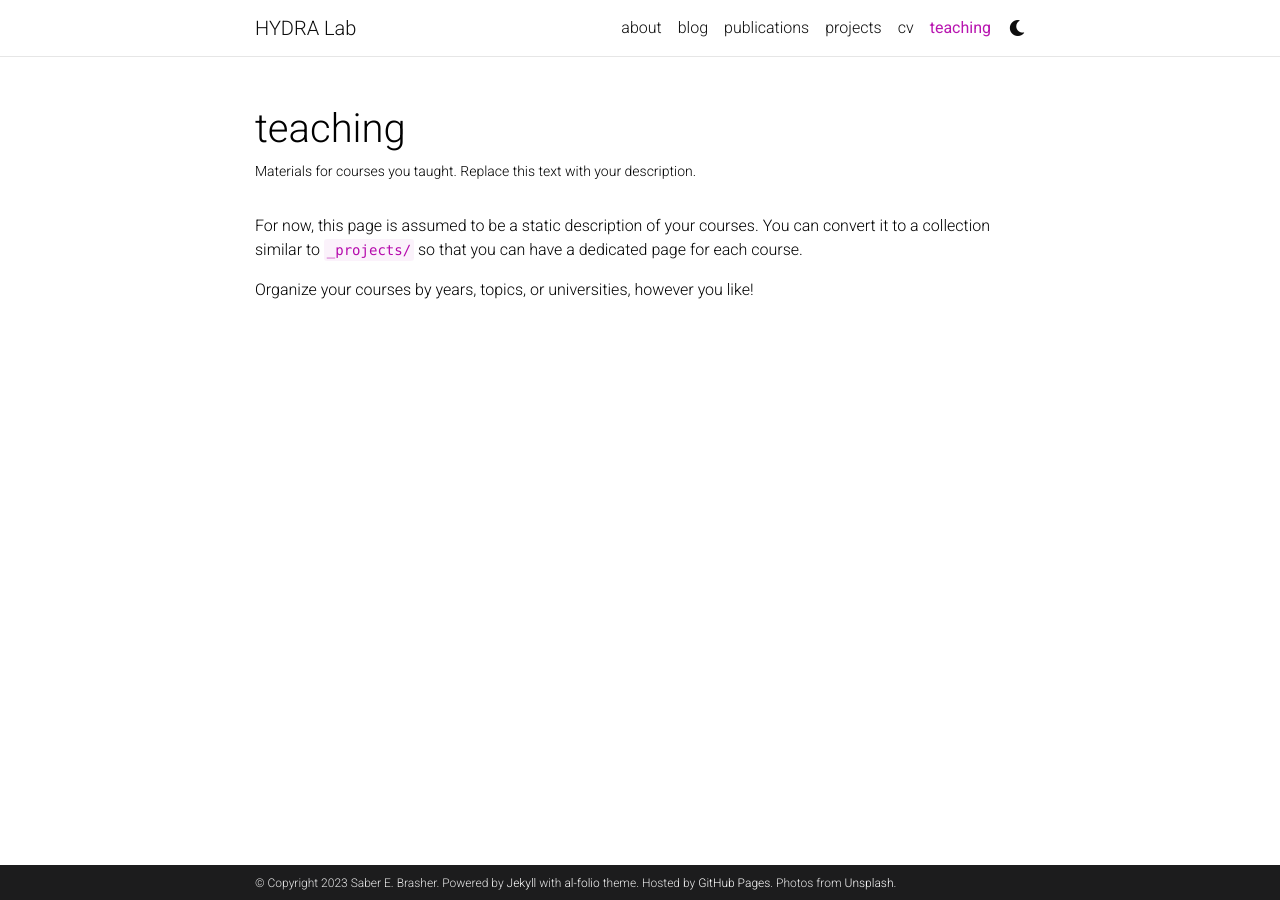
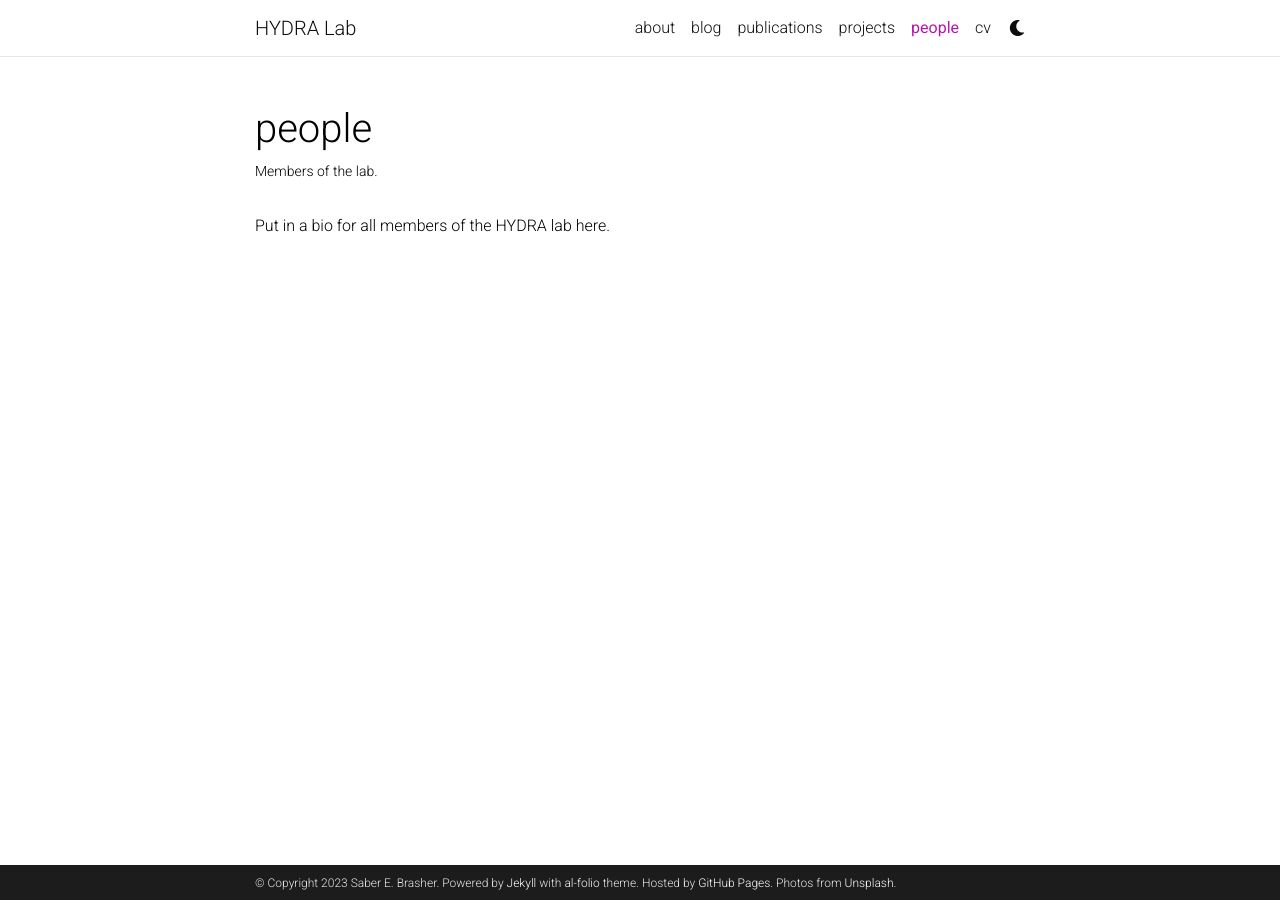
Before and after one commit to saberbrasher/saberbrasher.github.io, a Jekyll site: the page built from _pages/teaching.md, in a window 1280 px wide. Built offline with Jekyll 4.4.1, drawn with Linux system fonts in a browser that asks for light colours; comment, search, counter and statistics services are not loaded; a style sheet for code colours, icons or effects is not loaded.

Commit message:
Update teaching.md

```diff
--- a/_pages/teaching.md
+++ b/_pages/teaching.md
@@ -1,12 +1,10 @@
 ---
 layout: page
-permalink: /teaching/
-title: teaching
-description: Materials for courses you taught. Replace this text with your description.
+permalink: /people/
+title: people
+description: Members of the lab.
 nav: true
-nav_order: 5
+nav_order: 2
 ---
 
-For now, this page is assumed to be a static description of your courses. You can convert it to a collection similar to `_projects/` so that you can have a dedicated page for each course.
-
-Organize your courses by years, topics, or universities, however you like!
+Put in a bio for all members of the HYDRA lab here.
```
